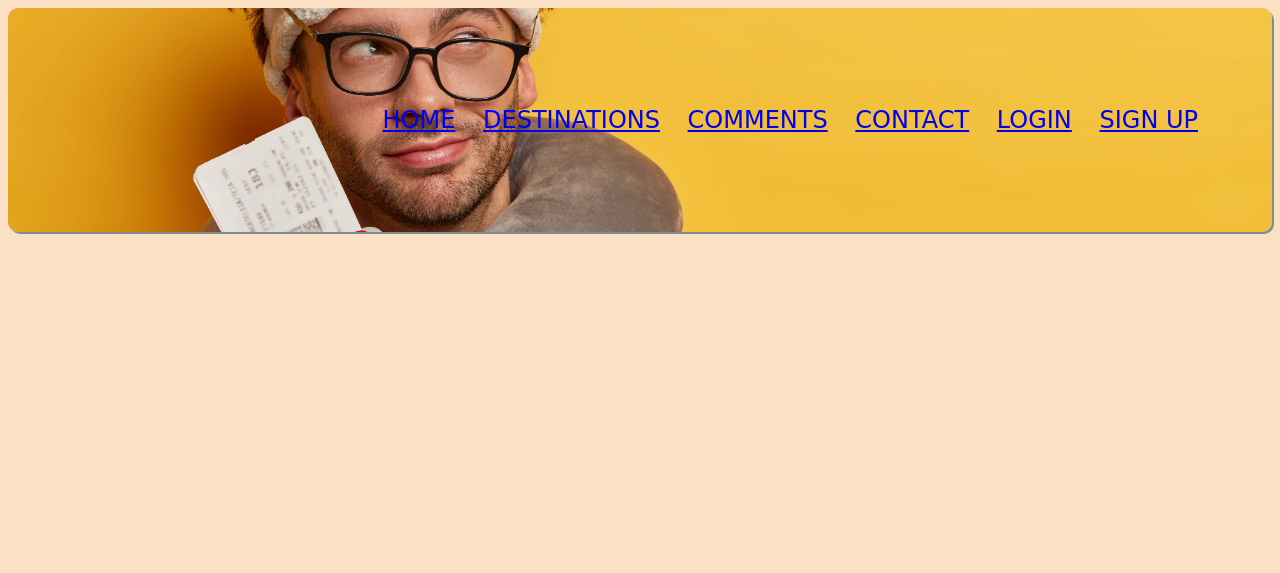
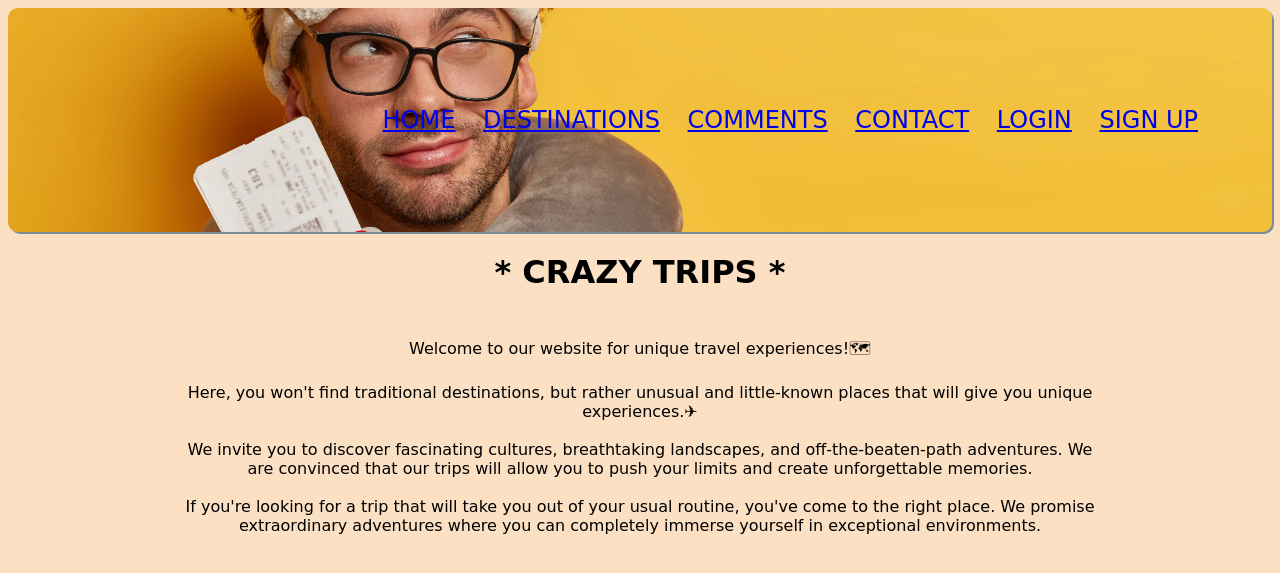
Before and after one commit to jennifer-90/English_exam_Unusual_trips, a PHP site: page /index.php?view=view/destinations in a window 1280 px wide. Shown: the top 573 px of the page. Run offline with PHP 8.4, Linux system fonts and the light colour scheme; some web fonts are replaced.

Commit message:
20.04.23

```diff
--- a/index.php
+++ b/index.php
@@ -8,12 +8,13 @@ require_once 'lib/pdo.php';
 require_once 'view/header.html';
 require_once 'view/menu.php';
 
+?>
 
 
 
 
 
-
+<?php
 
 
 ############################ -- Call to function for files && extensions -- ####################################
--- a/lib/pdo.php
+++ b/lib/pdo.php
@@ -4,6 +4,7 @@
 /********** -- Création de notre fonction DE CONNEXION [- "connect()" -] *********/
 
 function connect(){
+
     global $connect;                    /*** --- Création de notre variable rattachée à notre fonction connect --- ***/
     if(is_a($connect, 'PDO')){    /*** ---Si $connect est un objet(=PDO)...   --- ***/
         return $connect;                /*** --- alors on "charge" cette variable  --- ***/
--- a/view/destinations.html
+++ b/view/destinations.html
@@ -2,11 +2,22 @@
 <html lang="en">
 <head>
     <meta charset="UTF-8">
-    <title>Title</title>
+    <title>Destinations</title>
 </head>
 <body>
 
+<h1>* CRAZY TRIPS *</h1>
+<div class="introductory_text">
+    <p>Welcome to our website for unique travel experiences!&#128506; <br><br>Here, you won't find traditional
+       destinations, but rather unusual and little-known places that will give you unique
+       experiences.&#9992; <br><br>
 
+       We invite you to discover fascinating cultures, breathtaking landscapes, and
+       off-the-beaten-path adventures. We are convinced that our trips will allow you to push your
+       limits and create unforgettable memories. <br><br>
+
+       If you're looking for a trip that will take you out of your usual routine, you've come to the right place. We promise extraordinary adventures where you can completely immerse yourself in exceptional environments.</p>
+</div>
 
 
 </body>
--- a/view/sign_up.php
+++ b/view/sign_up.php
@@ -3,7 +3,7 @@
 ?>
 
 
-<form action="view=view/profile" method="post">
+<form action="index.php?view=view/profile" method="post">
 
     <fieldset>
         <legend>
```
Also changed, not shown: view/comments.html (+0 -12 lines), view/profile.php (+12 -1 lines), 1 other file.
